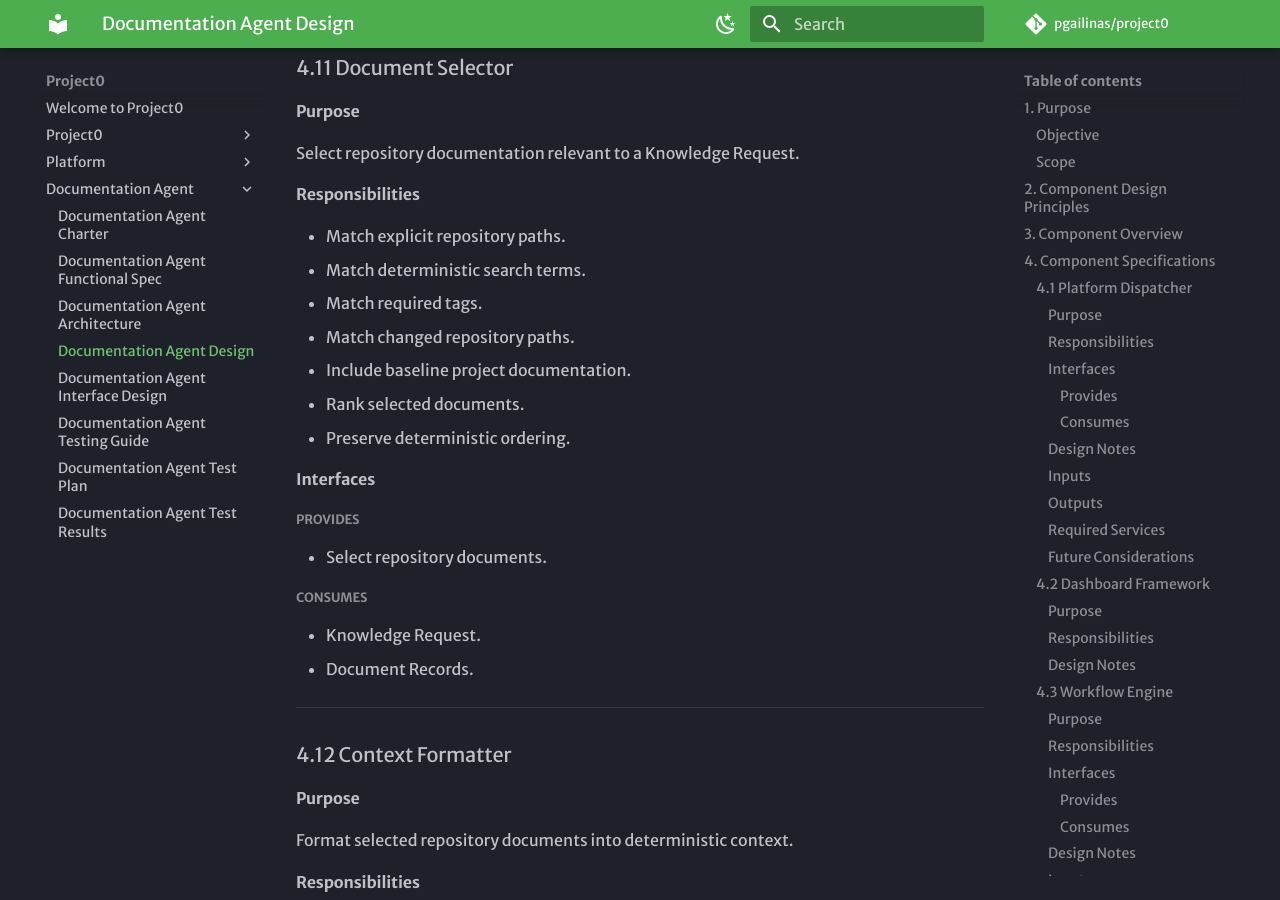
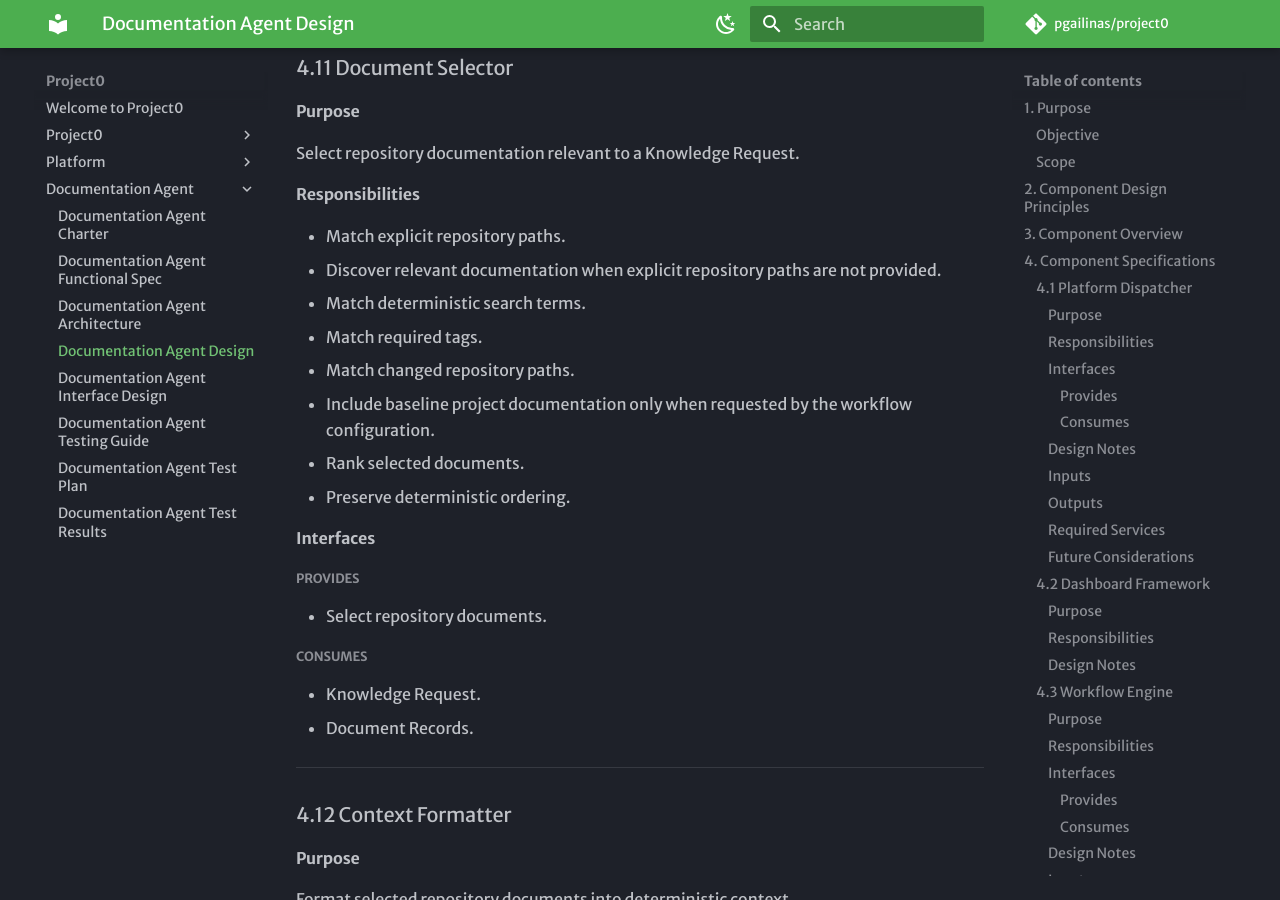
Before and after one commit to pgailinas/project0, an MkDocs documentation site: the page built from docs/agents/documentation/Documentation_Agent_Design.md, in a window 1280 px wide and 900 px high, scrolled down 15379 px. Built offline with MkDocs 1.6.1 and Material for MkDocs 9.7.7, drawn with Linux system fonts in a browser that asks for light colours; some web fonts are replaced; comment, search, counter and statistics services are not loaded; some of the changed text lies outside the part shown.

Commit message:
Disable baseline documents during documentation discovery.

```diff
--- a/docs/agents/documentation/Documentation_Agent_Design.md
+++ b/docs/agents/documentation/Documentation_Agent_Design.md
@@ -44,26 +44,26 @@ Framework provides the shared user interface shell, while the Documentation
 Agent provides agent-specific workflows and interactions within the Dashboard
 Work Area:
 
-- Dashboard Framework
-- Platform Dispatcher
-- Workflow Engine
-- Repository Service
-- Context Builder
-- Context Rule Registry
-- Context Filter
-- Knowledge Service
-- Document Parser
-- Document Index
-- Document Selector
-- Context Formatter
-- Shared Interfaces
-- Shared Data Models
-- Validation Service
-- Reasoning Service
-- Review Coordinator
-- Repository Update Service
-- Git Diff Service
-- Documentation Workflow
+* Dashboard Framework
+* Platform Dispatcher
+* Workflow Engine
+* Repository Service
+* Context Builder
+* Context Rule Registry
+* Context Filter
+* Knowledge Service
+* Document Parser
+* Document Index
+* Document Selector
+* Context Formatter
+* Shared Interfaces
+* Shared Data Models
+* Validation Service
+* Reasoning Service
+* Review Coordinator
+* Repository Update Service
+* Git Diff Service
+* Documentation Workflow
 
 The Platform Dispatcher provides the platform-level entry point. It creates workflow tasks and submits them to the Workflow Engine. The Workflow Engine executes those tasks and returns structured workflow results.
 
@@ -155,25 +155,25 @@ and AI agents.
 
 #### Responsibilities
 
-- Provide the common dashboard layout.
-- Host Documentation Agent pages within the shared framework.
-- Render reusable templates.
-- Provide shared navigation, sidebar, context toolbar, and work area.
-- Keep the Sidebar focused on Agent and Workspace navigation.
-- Display Project0 status in the Project Overview Work Area.
-- Allow agent status, controls, and content to be displayed in the Work Area for the selected agent.
-- Provide the Dashboard Work Area for Documentation Agent interaction.
-- Remain independent of Documentation Agent business logic.
+* Provide the common dashboard layout.
+* Host Documentation Agent pages within the shared framework.
+* Render reusable templates.
+* Provide shared navigation, sidebar, context toolbar, and work area.
+* Keep the Sidebar focused on Agent and Workspace navigation.
+* Display Project0 status in the Project Overview Work Area.
+* Allow agent status, controls, and content to be displayed in the Work Area for the selected agent.
+* Provide the Dashboard Work Area for Documentation Agent interaction.
+* Remain independent of Documentation Agent business logic.
 
 #### Design Notes
 
-- Implemented using FastAPI and Jinja2 templates.
-- The Project Overview is the default platform-level Work Area and contains Project0 status information.
-- The Context Toolbar and Work Area reflect the currently selected platform or agent context.
-- Project0 status is not displayed persistently in the Sidebar.
-- The Documentation Agent is the first implemented agent hosted within the Dashboard Framework.
-- Agent-specific pages render within the Dashboard Work Area rather than operating as independent applications.
-- Serves as reusable platform infrastructure for future AI agents.
+* Implemented using FastAPI and Jinja2 templates.
+* The Project Overview is the default platform-level Work Area and contains Project0 status information.
+* The Context Toolbar and Work Area reflect the currently selected platform or agent context.
+* Project0 status is not displayed persistently in the Sidebar.
+* The Documentation Agent is the first implemented agent hosted within the Dashboard Framework.
+* Agent-specific pages render within the Dashboard Work Area rather than operating as independent applications.
+* Serves as reusable platform infrastructure for future AI agents.
 
 ---
 
@@ -603,10 +603,13 @@ Select repository documentation relevant to a Knowledge Request.
 #### Responsibilities
 
 * Match explicit repository paths.
+* Discover relevant documentation when explicit repository paths are
+  not provided.
 * Match deterministic search terms.
 * Match required tags.
 * Match changed repository paths.
-* Include baseline project documentation.
+* Include baseline project documentation only when requested by the
+  workflow configuration.
 * Rank selected documents.
 * Preserve deterministic ordering.
 
@@ -811,49 +814,49 @@ Perform AI-assisted documentation reasoning.
 
 #### Responsibilities
 
-- Analyze repository changes and documentation impact.
-- Generate proposed documentation updates.
-- Explain proposed documentation changes.
+* Analyze repository changes and documentation impact.
+* Generate proposed documentation updates.
+* Explain proposed documentation changes.
 
 #### Interfaces
 
 ##### Provides
 
-- Analyze documentation impact.
-- Generate proposed documentation updates.
-- Explain proposed documentation changes.
+* Analyze documentation impact.
+* Generate proposed documentation updates.
+* Explain proposed documentation changes.
 
 ##### Consumes
 
-- Repository context.
-- User requests.
-- Documentation standards.
+* Repository context.
+* User requests.
+* Documentation standards.
 
 #### Design Notes
 
-- Performs only tasks requiring AI-assisted reasoning.
-- Does not directly read or write repository files.
-- Produces proposed changes for validation and user review.
-- Uses repository context supplied by the Knowledge Service.
+* Performs only tasks requiring AI-assisted reasoning.
+* Does not directly read or write repository files.
+* Produces proposed changes for validation and user review.
+* Uses repository context supplied by the Knowledge Service.
 
 #### Inputs
 
-- Repository context
-- User requests
+* Repository context
+* User requests
 
 #### Outputs
 
-- Proposed documentation updates
-- Documentation impact explanations
+* Proposed documentation updates
+* Documentation impact explanations
 
 #### Required Services
 
-- Knowledge Service
-- AI Reasoning Provider
+* Knowledge Service
+* AI Reasoning Provider
 
 #### External Dependencies
 
-- AI reasoning provider
+* AI reasoning provider
 
 #### Implementation Status
 
@@ -861,9 +864,9 @@ Implemented in Phase 4 and integrated into the Documentation Workflow in Phase 6
 
 #### Future Considerations
 
-- Multiple reasoning providers
-- Model routing
-- Context-size management
+* Multiple reasoning providers
+* Model routing
+* Context-size management
 
 ---
 
@@ -926,16 +929,21 @@ Coordinate the complete Documentation Agent execution pipeline.
 
 #### Responsibilities
 
-* Coordinate Knowledge, Reasoning, Validation, Review, Repository Update, and Git Diff services.
+* Coordinate Knowledge, Reasoning, Validation, Review, Repository
+* Update, and Git Diff services.
 * Preserve workflow state.
 * Produce immutable Documentation Workflow Results.
-* Support human-in-the-loop review before applying documentation changes.
+* Support human-in-the-loop review before applying documentation
+  changes.
 
 #### Design Notes
 
-* Documentation Workflow execution is initiated through the Platform Dispatcher.
-* Documentation Agent UI interactions are hosted by the Dashboard Framework.
-* Proposed documentation changes are reviewed before repository updates are applied.
+* Documentation Workflow execution is initiated through the Platform
+  Dispatcher.
+* Documentation Agent UI interactions are hosted by the Dashboard
+  Framework.
+* Proposed documentation changes are reviewed before repository
+  updates are applied.
 
 ---
 
@@ -943,12 +951,18 @@ Coordinate the complete Documentation Agent execution pipeline.
 
 * Interfaces shall remain technology independent.
 * Components communicate only through public typed interfaces.
-* Components shall not directly access another component's internal state.
-* Components shall depend on interfaces rather than concrete implementations where practical.
-* Interface contracts shall remain backward compatible whenever practical.
-* Shared data models shall define information exchanged between components.
-* Concrete implementations may satisfy interfaces through structural typing.
-* Interfaces shall remain small and aligned with implemented component capabilities.
+* Components shall not directly access another component's internal
+  state.
+* Components shall depend on interfaces rather than concrete
+  implementations where practical.
+* Interface contracts shall remain backward compatible whenever
+  practical.
+* Shared data models shall define information exchanged between
+  components.
+* Concrete implementations may satisfy interfaces through structural
+  typing.
+* Interfaces shall remain small and aligned with implemented component
+  capabilities.
 
 ---
 
@@ -997,10 +1011,16 @@ Approved documentation changes are applied only through the Repository Update Se
 * Support future extensibility.
 * Use typed interfaces between platform components.
 * Use shared immutable models for component communication.
-* Depend on interfaces rather than concrete implementations where practical.
+* Depend on interfaces rather than concrete implementations where
+  practical.
 * Preserve deterministic ordering of selected repository content.
+* Empty documentation target paths shall trigger repository knowledge
+  discovery rather than implicit baseline document inclusion.
 * Repository discovery remains read-only.
-* Documentation modifications shall occur only through the Repository Update Service.
+* Documentation modifications shall occur only through the Repository
+  Update Service.
 * Human approval is required before documentation changes are applied.
-* Proposed documentation changes shall be processed individually through the review workflow.
-* Approved documentation changes shall undergo final validation before completion.
+* Proposed documentation changes shall be processed individually
+  through the review workflow.
+* Approved documentation changes shall undergo final validation before
+  completion.
```
Also changed, not shown: other parts of docs/agents/documentation/Documentation_Agent_Design.md (+1 -1 lines), docs/agents/documentation/Documentation_Agent_Functional_Spec.md (+17 -60 lines), docs/agents/documentation/Documentation_Agent_Interface_Design.md (+14 -6 lines), docs/agents/documentation/Documentation_Agent_Test_Plan.md (+38 -3 lines), docs/agents/documentation/Documentation_Agent_Test_Results.md (+41 -3 lines), docs/agents/documentation/Documentation_Agent_Testing_Guide.md (+30 -5 lines), 2 other files.
